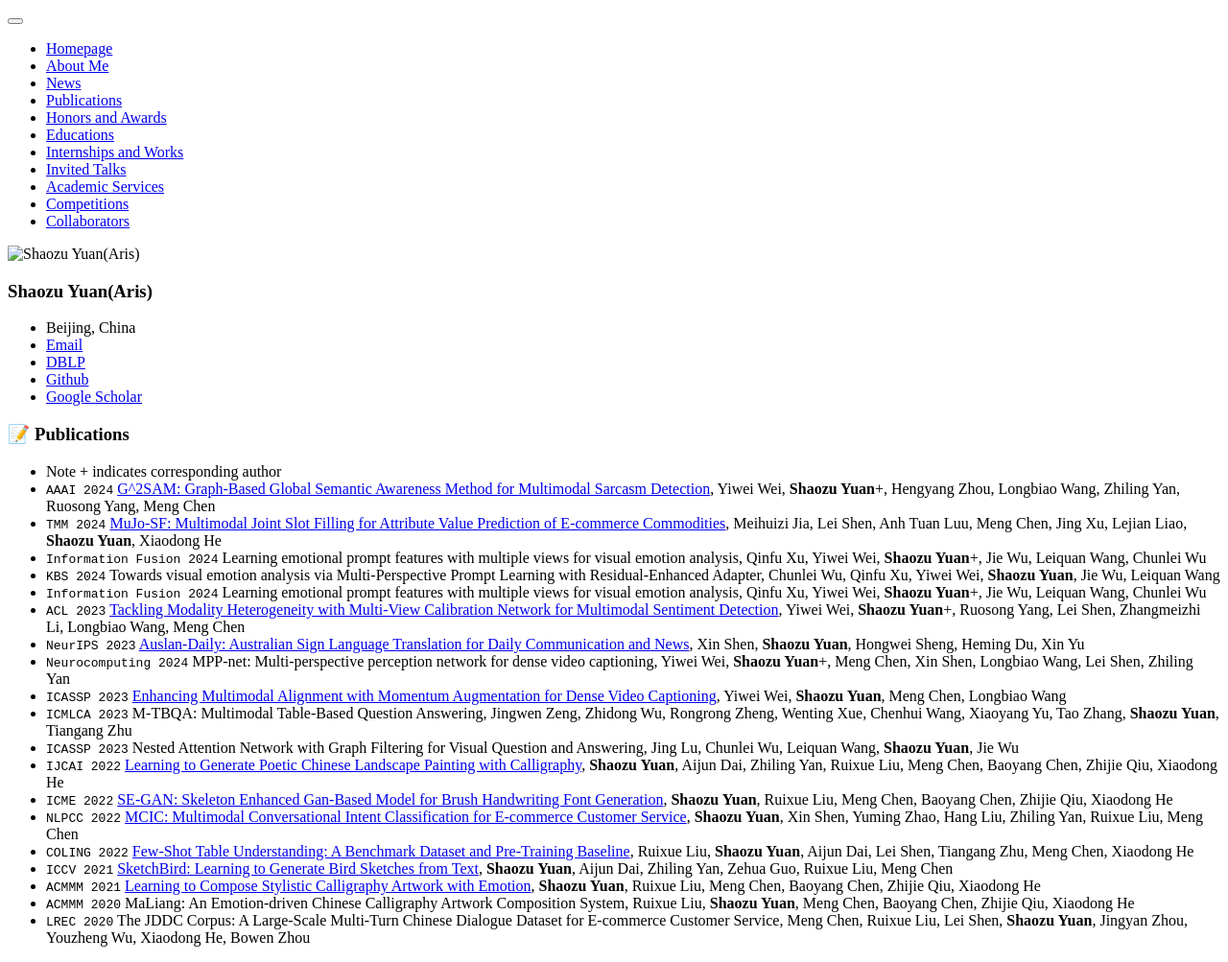
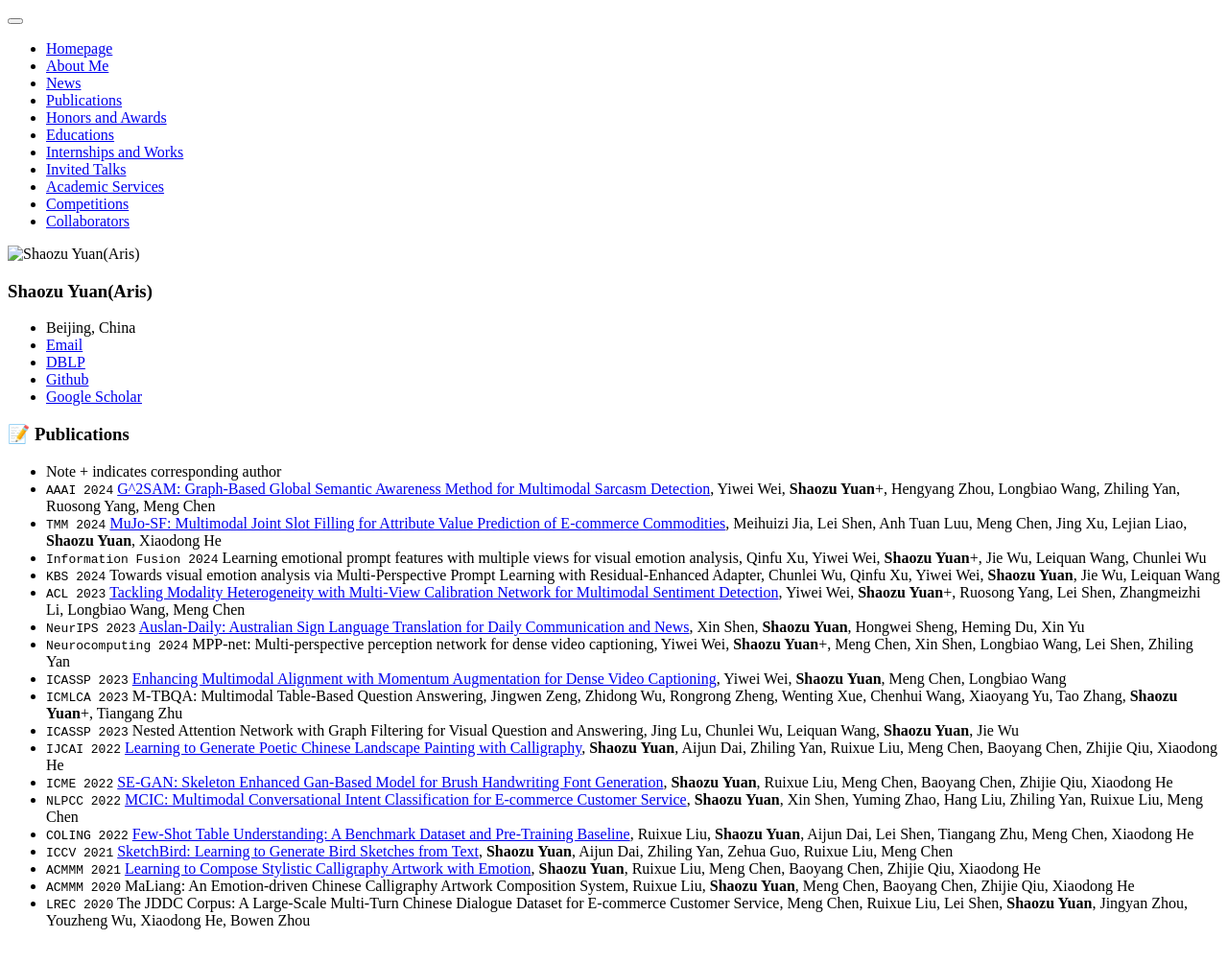
Before and after one commit to airsYuan/airsYuan, a Jekyll site: the page built from _pages/includes/pub.md, in a window 1280 px wide. Shown: the whole page at 96% size. Built offline with Jekyll 4.4.1, drawn with Linux system fonts in a browser that asks for light colours; our own code applies the rules of GitHub Pages for plain Markdown files.

Commit message:
Update pub.md

```diff
--- a/_pages/includes/pub.md
+++ b/_pages/includes/pub.md
@@ -5,12 +5,11 @@
 - ``TMM 2024`` [MuJo-SF: Multimodal Joint Slot Filling for Attribute Value Prediction of E-commerce Commodities](https://chenmengdx.github.io/papers/TOMM-MuJo-SF.pdf), Meihuizi Jia, Lei Shen, Anh Tuan Luu, Meng Chen, Jing Xu, Lejian Liao, **Shaozu Yuan**, Xiaodong He
 - ``Information Fusion 2024`` Learning emotional prompt features with multiple views for visual emotion analysis, Qinfu Xu, Yiwei Wei, **Shaozu Yuan**+, Jie Wu, Leiquan Wang, Chunlei Wu
 - ``KBS 2024`` Towards visual emotion analysis via Multi-Perspective Prompt Learning with Residual-Enhanced Adapter, Chunlei Wu, Qinfu Xu, Yiwei Wei, **Shaozu Yuan**, Jie Wu, Leiquan Wang
-- ``Information Fusion 2024`` Learning emotional prompt features with multiple views for visual emotion analysis, Qinfu Xu, Yiwei Wei, **Shaozu Yuan**+, Jie Wu, Leiquan Wang, Chunlei Wu
 - ``ACL 2023`` [Tackling Modality Heterogeneity with Multi-View Calibration Network for Multimodal Sentiment Detection](https://chenmengdx.github.io/papers/ACL23-Sentiment.pdf), Yiwei Wei, **Shaozu Yuan**+, Ruosong Yang, Lei Shen, Zhangmeizhi Li, Longbiao Wang, Meng Chen
 - ``NeurIPS 2023`` [Auslan-Daily: Australian Sign Language Translation for Daily Communication and News](https://papers.nips.cc/paper_files/paper/2023/file/feb34ce77fc8b94c85d12e608b23ce67-Paper-Datasets_and_Benchmarks.pdf), Xin Shen, **Shaozu Yuan**, Hongwei Sheng, Heming Du, Xin Yu
 - `` Neurocomputing 2024`` MPP-net: Multi-perspective perception network for dense video captioning, 	Yiwei Wei, **Shaozu Yuan**+, Meng Chen, Xin Shen, Longbiao Wang, Lei Shen, Zhiling Yan
 - ``ICASSP 2023`` [Enhancing Multimodal Alignment with Momentum Augmentation for Dense Video Captioning](https://chenmengdx.github.io/papers/ICASSP22-DVC.pdf), Yiwei Wei, **Shaozu Yuan**, Meng Chen, Longbiao Wang
-- ``ICMLCA 2023`` M-TBQA: Multimodal Table-Based Question Answering, Jingwen Zeng, Zhidong Wu, Rongrong Zheng, Wenting Xue, Chenhui Wang, Xiaoyang Yu, Tao Zhang, **Shaozu Yuan**, Tiangang Zhu
+- ``ICMLCA 2023`` M-TBQA: Multimodal Table-Based Question Answering, Jingwen Zeng, Zhidong Wu, Rongrong Zheng, Wenting Xue, Chenhui Wang, Xiaoyang Yu, Tao Zhang, **Shaozu Yuan**+, Tiangang Zhu
 - ``ICASSP 2023`` Nested Attention Network with Graph Filtering for Visual Question and Answering, Jing Lu, Chunlei Wu, Leiquan Wang, **Shaozu Yuan**, Jie Wu
 - ``IJCAI 2022`` [Learning to Generate Poetic Chinese Landscape Painting with Calligraphy](https://chenmengdx.github.io/papers/IJCAI22.pdf), **Shaozu Yuan**, Aijun Dai, Zhiling Yan, Ruixue Liu, Meng Chen, Baoyang Chen, Zhijie Qiu, Xiaodong He
 - ``ICME 2022`` [SE-GAN: Skeleton Enhanced Gan-Based Model for Brush Handwriting Font Generation](https://chenmengdx.github.io/papers/ICME2022.pdf), **Shaozu Yuan**, Ruixue Liu, Meng Chen, Baoyang Chen, Zhijie Qiu, Xiaodong He
```
